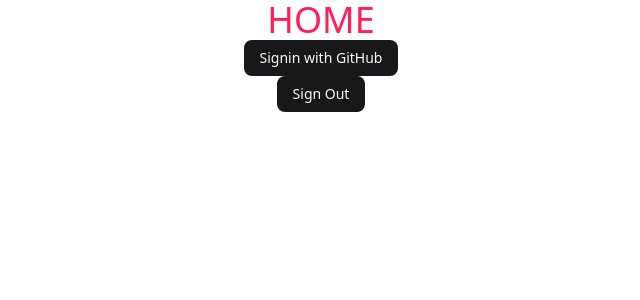
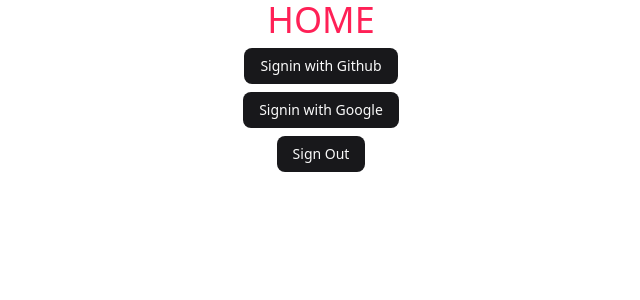
Before and after one commit to priyanshubarai/VibeCode.it, a Next.js app: page / in a window 1280 px wide. Shown: the top 300 px of the page, without its empty margins (319-959 px from the left). Built offline with nearby package versions, Linux system fonts and the light colour scheme; no server answers.

Commit message:
google auth added

```diff
--- a/app/page.tsx
+++ b/app/page.tsx
@@ -18,13 +18,12 @@ export default async function Home() {
   console.log("session from page.jsx : ", session);
 
   return (
-    <div className="flex-col justify-items-center gap-6">
+    <div className="flex flex-col items-center gap-2">
       <div className="text-4xl text-rose-500">HOME</div>
-      <SignIn />
+      <SignIn provider={"Github"} />
+      <SignIn provider={"Google"} />
       <SignOut />
-      {session && (
-        <UserAvatar session={session} />
-      )}
+      {session && <UserAvatar session={session} />}
     </div>
   );
 }
--- a/components/custom/signin-button.tsx
+++ b/components/custom/signin-button.tsx
@@ -2,15 +2,15 @@
 import { signIn } from "@/lib/auth"
 import { Button } from "../ui/button"
 
-export default function SignIn() {
+export default function SignIn(prop : {provider : string}) {
   return (
     <form
       action={async () => {
         "use server"
-        await signIn("github")
+        await signIn(prop.provider.toLowerCase())
       }}
     >
-      <Button type="submit">Signin with GitHub</Button>
+      <Button type="submit">Signin with {prop.provider}</Button>
     </form>
   )
 }
--- a/components/custom/userAvatar.tsx
+++ b/components/custom/userAvatar.tsx
@@ -6,7 +6,7 @@ import type { Session } from "next-auth";
 export default function UserAvatar(props: {session : Session} ) {
   if (props?.session) {
     return (
-      <div><Image width={200} height={200} src={props?.session?.user?.image || ""} alt="User Avatar" /></div>
+      <Image width={200} height={200} src={props?.session?.user?.image || ""} alt="User Avatar" />
     );
   }
   return <div>No session found!</div>;
--- a/lib/auth.ts
+++ b/lib/auth.ts
@@ -2,8 +2,10 @@ import NextAuth from "next-auth"
 // import {PrismaAdapter} from "@auth/prisma-adapter"
 // import { prisma } from "./db"
 import GitHub from "next-auth/providers/github"
+import Google from "next-auth/providers/google"
+
 
 export const { handlers, signIn, signOut, auth } = NextAuth({
   // adapter: PrismaAdapter(prisma),
-  providers: [GitHub],
+  providers: [GitHub,Google],
 })
--- a/next.config.ts
+++ b/next.config.ts
@@ -10,6 +10,12 @@ const nextConfig: NextConfig = {
         port: "",
         pathname: "/u/71591691/**",
       },
+      {
+        protocol: "https",
+        hostname: "lh3.googleusercontent.com",
+        port: "",
+        pathname: "/**",
+      },
     ],
   },
 };
```
